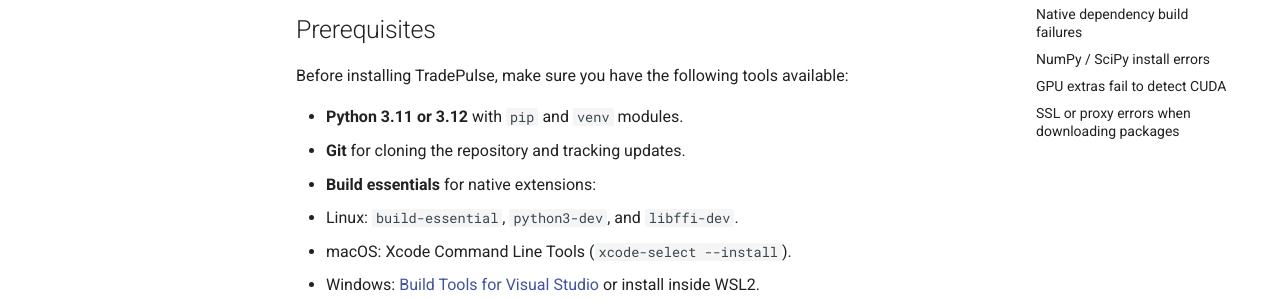
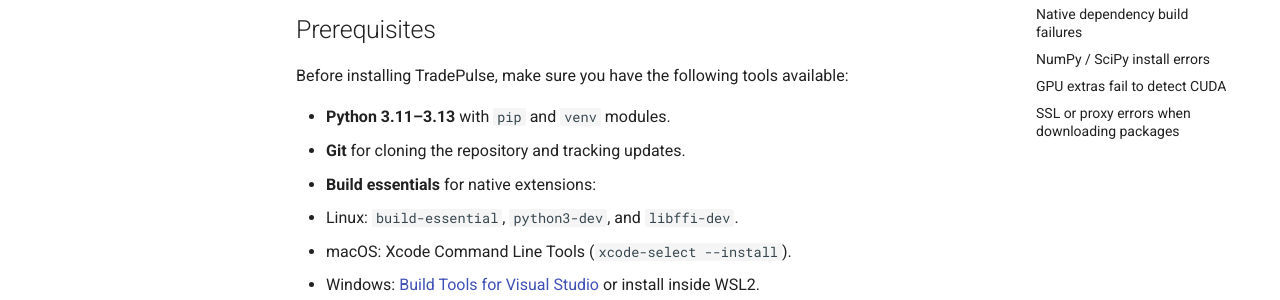
Before and after one commit to neuron7x/TradePulse, an MkDocs documentation site: the page built from docs/installation.md, in a window 1280 px wide and 900 px high. Shown: the part 307-607 px from the top of the window. Built offline with MkDocs 1.6.1 and Material for MkDocs 9.7.7, drawn with Linux system fonts in a browser that asks for light colours; comment, search, counter and statistics services are not loaded; the version menu is left out.

Commit message:
Align wheel build matrix with supported Python versions

```diff
--- a/docs/installation.md
+++ b/docs/installation.md
@@ -6,7 +6,7 @@
 
 Before installing TradePulse, make sure you have the following tools available:
 
-- **Python 3.11 or 3.12** with `pip` and `venv` modules.
+- **Python 3.11–3.13** with `pip` and `venv` modules.
 - **Git** for cloning the repository and tracking updates.
 - **Build essentials** for native extensions:
   - Linux: `build-essential`, `python3-dev`, and `libffi-dev`.
```
Also changed, not shown: 1 other file.
